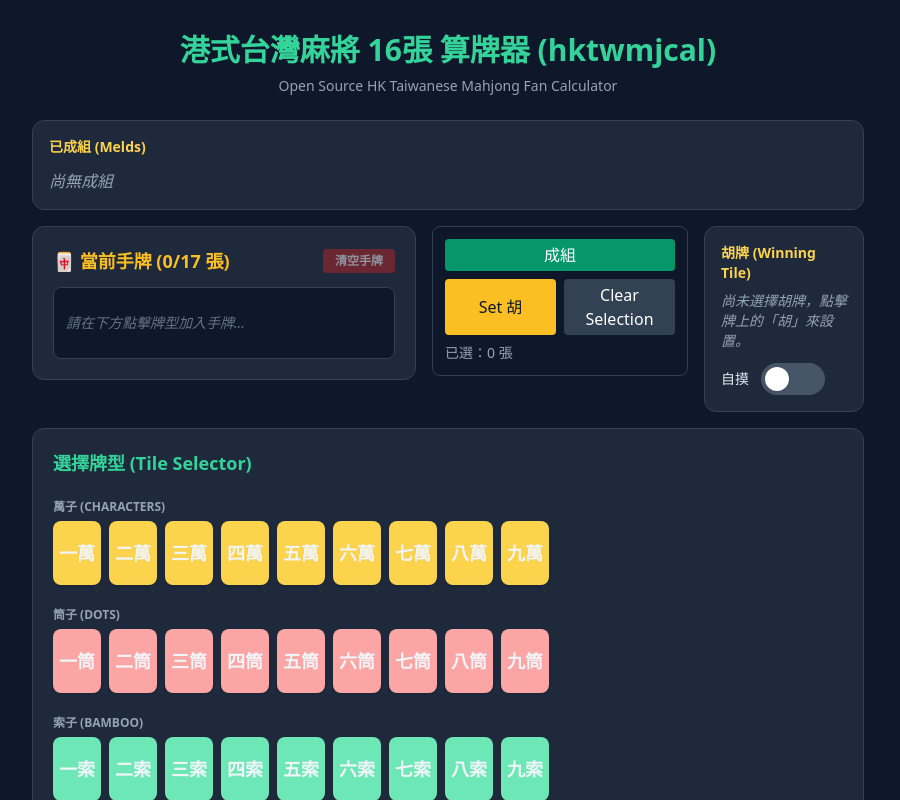
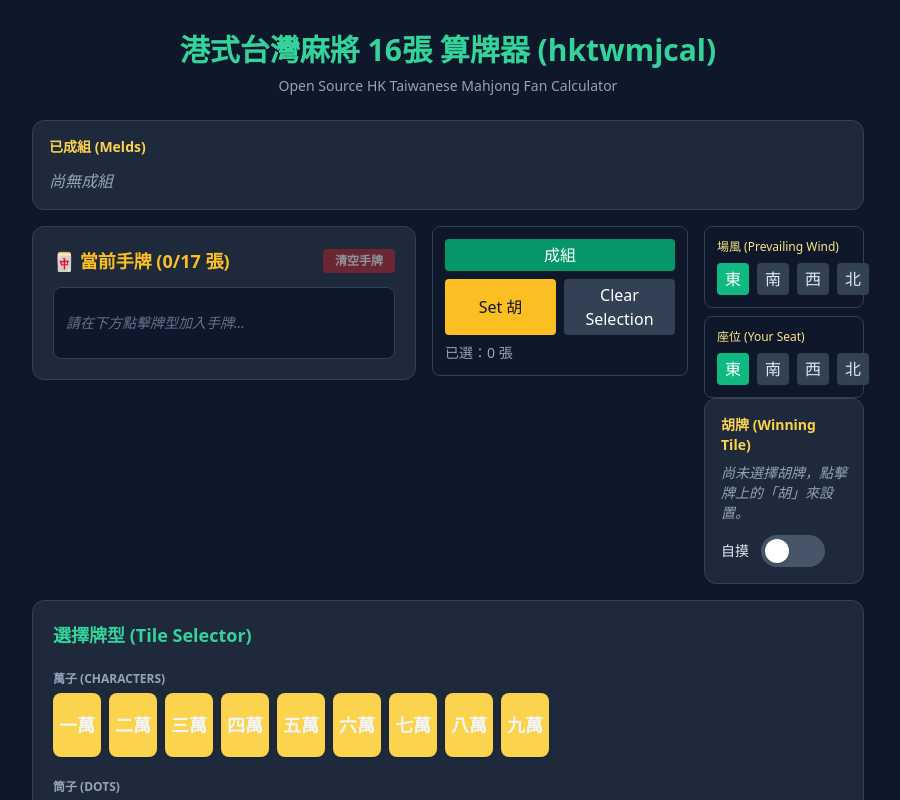
Before and after one commit to andycylam/hktwmjcal, a React (Vite) app: page / in a window 1280 px wide. Shown: the top 800 px of the page, without its empty margins (192-1092 px from the left). Built offline with nearby package versions, Linux system fonts and the light colour scheme.

Commit message:
feat(ui): add wind selector for prevailing wind and seat; extract WindSelector component; add unit test

```diff
--- a/src/App.tsx
+++ b/src/App.tsx
@@ -7,6 +7,7 @@ import { calculateHandFan } from './engine/validator';
 import { HuArea } from './components/HuArea';
 import MeldArea from './components/MeldArea';
 import ErrorDialog from './components/ErrorDialog';
+import WindSelector from './components/WindSelector';
 
 const MAX_TILES_PER_TYPE = 4;
 
@@ -426,6 +427,10 @@ export default function App() {
 
   // Meld tiles are no longer clickable; keep no-op handler removed.
 
+  const [prevalentWind, setPrevalentWind] = useState<'east'|'south'|'west'|'north'>('east');
+  const [seatWind, setSeatWind] = useState<'east'|'south'|'west'|'north'>('east');
+  const WINDS: Array<'east'|'south'|'west'|'north'> = ['east','south','west','north'];
+
   const handleCalculate = () => {
     const res = calculateHandFan(hand, meldMap, huIsZimo);
     setResult(res);
@@ -505,6 +510,9 @@ export default function App() {
           </div>
 
           <div className="w-40">
+            <div className="space-y-2">
+              <WindSelector prevalent={prevalentWind} seat={seatWind} onSetPrevalent={setPrevalentWind} onSetSeat={setSeatWind} />
+            </div>
             <HuArea huTile={huTile} onClearHu={() => { setHuTileId(null); setHuIsZimo(false); }} huIsZimo={huIsZimo} onToggleZimo={(next: boolean) => setHuIsZimo(next)} />
           </div>
         </div>
--- /dev/null
+++ b/src/components/WindSelector.tsx
@@ -0,0 +1,43 @@
+import React from 'react';
+
+type Wind = 'east'|'south'|'west'|'north';
+
+interface Props {
+  prevalent: Wind;
+  seat: Wind;
+  onSetPrevalent: (w: Wind) => void;
+  onSetSeat: (w: Wind) => void;
+}
+
+export const WindSelector: React.FC<Props> = ({ prevalent, seat, onSetPrevalent, onSetSeat }) => {
+  const WINDS: Wind[] = ['east','south','west','north'];
+  const label = (v: Wind) => v === 'east' ? '東' : v === 'south' ? '南' : v === 'west' ? '西' : '北';
+
+  return (
+    <div className="space-y-2">
+      <div className="bg-slate-900 border border-slate-700 rounded-lg p-3">
+        <div className="text-xs text-amber-200 mb-2">場風 (Prevailing Wind)</div>
+        <div className="flex gap-2">
+          {WINDS.map(v => (
+            <button key={v} onClick={() => onSetPrevalent(v)} className={`px-2 py-1 rounded ${prevalent===v ? 'bg-emerald-500 text-white' : 'bg-slate-700 text-slate-200'}`}>
+              {label(v)}
+            </button>
+          ))}
+        </div>
+      </div>
+
+      <div className="bg-slate-900 border border-slate-700 rounded-lg p-3 mt-2">
+        <div className="text-xs text-amber-200 mb-2">座位 (Your Seat)</div>
+        <div className="flex gap-2">
+          {WINDS.map(v => (
+            <button key={v} onClick={() => onSetSeat(v)} className={`px-2 py-1 rounded ${seat===v ? 'bg-emerald-500 text-white' : 'bg-slate-700 text-slate-200'}`}>
+              {label(v)}
+            </button>
+          ))}
+        </div>
+      </div>
+    </div>
+  );
+};
+
+export default WindSelector;
```
Also changed, not shown: 1 other file (tests, documents, lock files or other folders).
